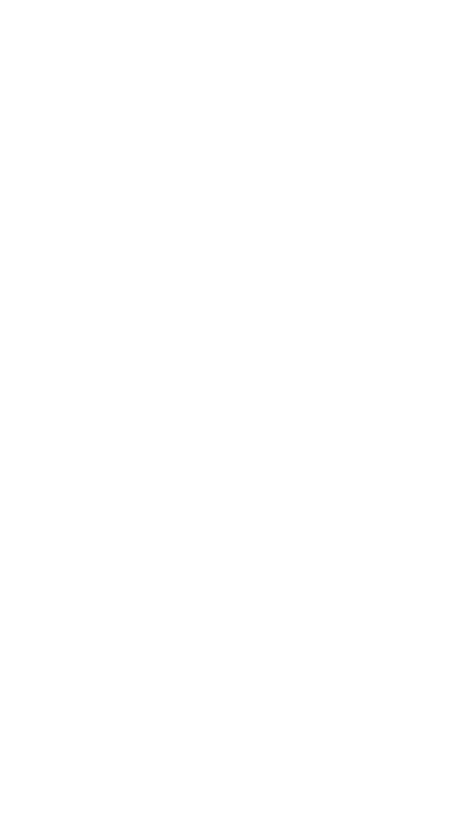
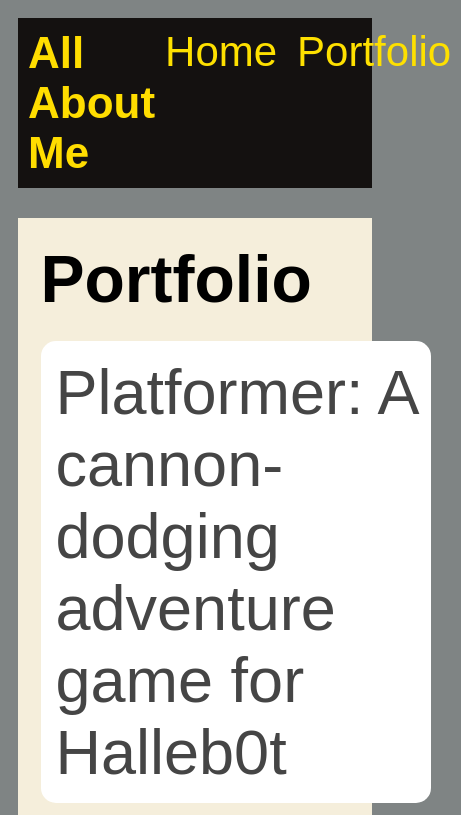
Before and after one commit to LLEB01/lleb01.github.io, a plain HTML site: page portfolio.html in a window 390 px wide. Shown: the top 815 px of the page, 461 px wide, since content can reach past the window. Drawn offline with Linux system fonts and the light colour scheme.

Commit message:
add portfolio to website

```diff
--- a/portfolio.html
+++ b/portfolio.html
@@ -0,0 +1,42 @@
+<!DOCTYPE html>
+<html>
+  <head>
+    <title>My Portfolio</title>
+    <link rel="stylesheet" href="style.css" />
+  </head>
+
+  <body>
+    <!-- All content goes here -->
+    <div id="all-contents">
+    <nav>
+        <h1>All About Me</h1>
+        <ul id="nav-ul">
+            <li class="nav-li">
+                <a href="index.html">Home</a>
+              </li>
+              <li class="nav-li">
+                <a href="portfolio.html">Portfolio</a>
+              </li>
+        </ul>
+    </nav>
+
+    <main>
+        <div class="content">
+            <h1>Portfolio</h1>
+            <ul id="portfolio">
+                <li>
+                    <a href="fsd-projects/platformer/">Platformer: A cannon-dodging adventure game for Halleb0t</a>
+                  </li>
+                  <li>
+                    <a href="fsd-projects/bouncing-box/">Bouncing Box: A fun introduction to web game development</a>
+                  </li>
+                  <li>
+                    <a href="fsd-projects/circularity/">Circularity: A poetic motion experiment with circles</a>
+                  </li>
+
+            </ul>
+          </div>
+    </main>
+    </div>
+  </body>
+</html>
--- a/style.css
+++ b/style.css
@@ -1,5 +1,5 @@
 body {
-    background: rgb(170, 239, 239);
+    background: rgb(127, 132, 132);
     color: rgb(45, 45, 45);
     padding: 10px;
     font-family: Arial, sans-serif;
@@ -75,3 +75,78 @@ main {
 h2, h3 {
     margin: 0px;
 }
+
+/* Portfolio styles */
+.content h1 {
+    color: black;
+  }
+
+  #portfolio {
+    list-style-type: none;
+    padding-left: 0;
+  }
+
+  #portfolio li {
+    background: #fff;
+    padding: 10px;
+    border-radius: 10px;
+    margin-bottom: 10px;
+  }
+
+  #portfolio li:hover {
+    background: #eee;
+  }
+
+  #portfolio a {
+    text-decoration: none;
+    color: #454545;
+  }
+
+  /* responsive web design */
+@media screen and (min-width: 120px) and (max-width: 1080px) {
+  main {
+    height: 100ch;
+    zoom: 1.5;
+    display: grid;
+  }
+
+  h1 {
+    font-size: 44px;
+  }
+
+  h2 {
+    font-size: 42px;
+  }
+
+  h3 {
+    font-size: 36px;
+  }
+
+  #all-contents {
+    height: 100ch;
+    margin: none;
+  }
+
+  a {
+    font-size: 42px;
+  }
+
+  .sidebar {
+    margin-right: 0px;
+    justify-content: center;
+    align-items: center;
+  }
+
+  .sidebar-img {
+    width: 100%;
+  }
+
+  p,
+  li {
+    font-size: 24px;
+  }
+
+  .content {
+    align-content: center;
+    justify-content: center;
+  }
```
